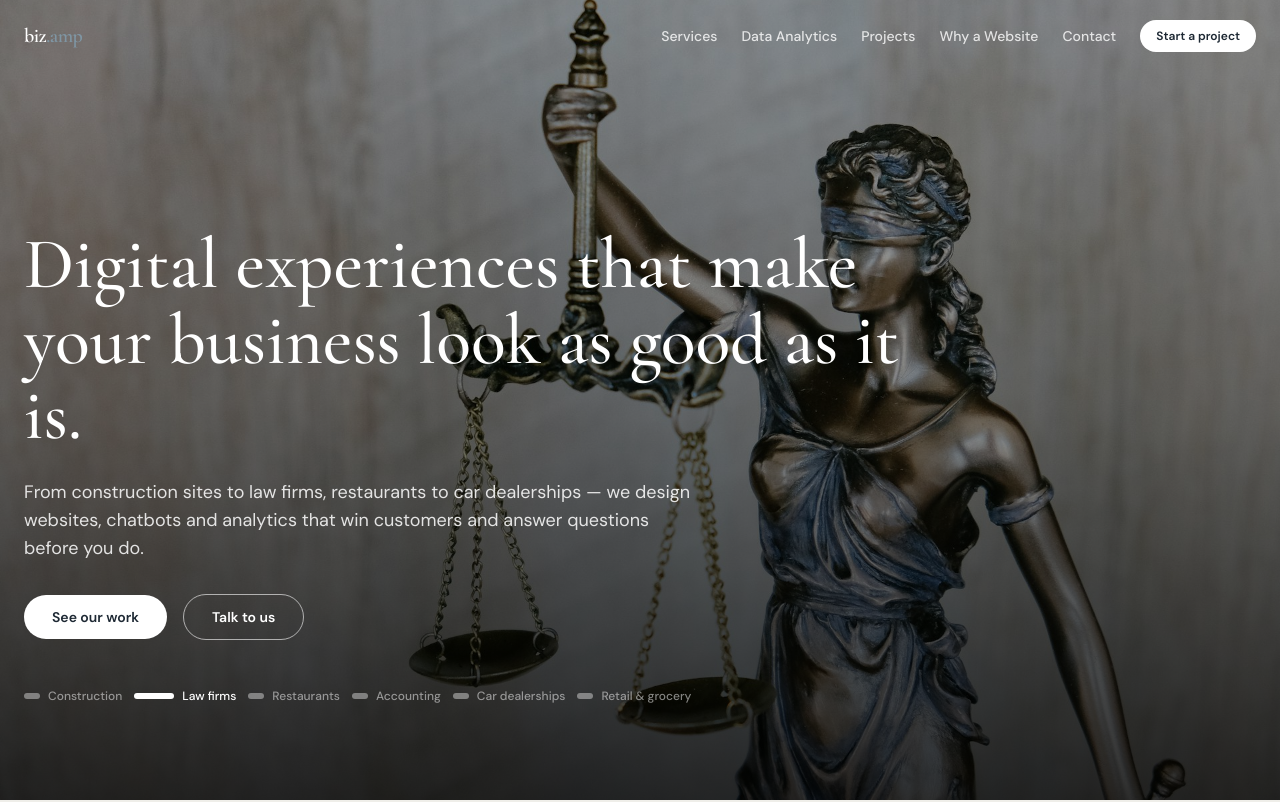
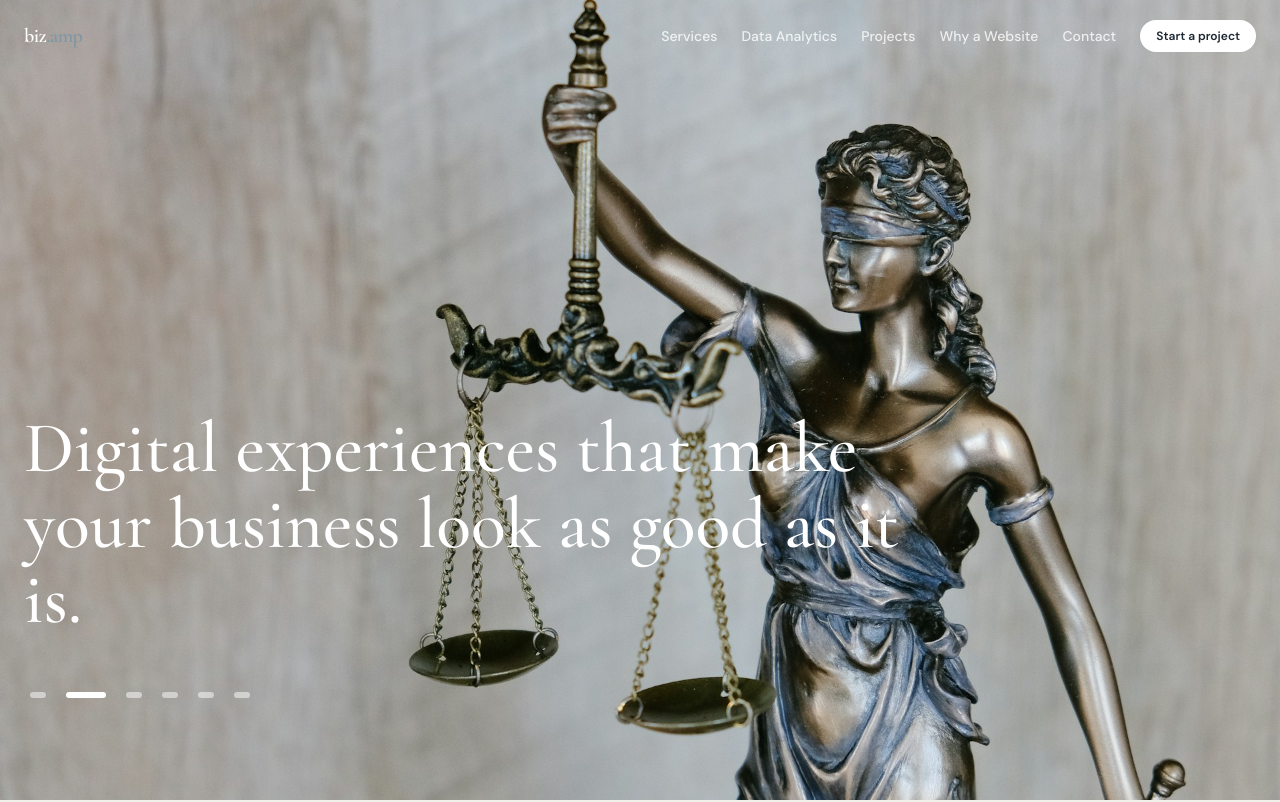
Before and after one commit to FRunesu/Hyphagrid, a React (Vite) app: page / in a window 1280 px wide. Shown: the top 802 px of the page. Built offline with nearby package versions, Linux system fonts and the light colour scheme.

Commit message:
Make hero full-screen with adaptive contrast and minimal text

```diff
--- a/src/components/Hero.jsx
+++ b/src/components/Hero.jsx
@@ -11,15 +11,63 @@ const slides = [
 ]
 const SLIDE_MS = 4500
 
+function contrastFor(image) {
+  try {
+    const canvas = document.createElement('canvas')
+    const width = 32
+    const height = 20
+    canvas.width = width
+    canvas.height = height
+    const context = canvas.getContext('2d', { willReadFrequently: true })
+    if (!context) return 0.68
+    context.drawImage(image, 0, 0, width, height)
+    const pixels = context.getImageData(0, 0, width, height).data
+    let total = 0
+    let count = 0
+    for (let y = 6; y < height; y += 1) {
+      for (let x = 0; x < 19; x += 1) {
+        const offset = (y * width + x) * 4
+        total += 0.2126 * pixels[offset] + 0.7152 * pixels[offset + 1] + 0.0722 * pixels[offset + 2]
+        count += 1
+      }
+    }
+    const brightness = total / count / 255
+    return Math.min(0.78, Math.max(0.48, 0.44 + brightness * 0.55))
+  } catch {
+    return 0.68
+  }
+}
+
 export default function Hero() {
   const [index, setIndex] = useState(0)
+  const [shade, setShade] = useState(0.58)
+
   useEffect(() => {
     const id = setInterval(() => setIndex((i) => (i + 1) % slides.length), SLIDE_MS)
     return () => clearInterval(id)
   }, [])
 
+  useEffect(() => {
+    let cancelled = false
+    const probe = new window.Image()
+    const updateShade = () => {
+      if (!cancelled) setShade(contrastFor(probe))
+    }
+    probe.onload = updateShade
+    probe.onerror = () => {
+      if (!cancelled) setShade(0.68)
+    }
+    probe.src = slides[index].src
+    if (probe.complete && probe.naturalWidth) updateShade()
+    return () => {
+      cancelled = true
+      probe.onload = null
+      probe.onerror = null
+    }
+  }, [index])
+
   return (
-    <section id="top" className="relative h-screen min-h-[640px] w-full overflow-hidden">
+    <section id="top" className="relative h-[100svh] min-h-[100svh] w-full overflow-hidden">
       <AnimatePresence>
         <motion.img
           key={slides[index].src}
@@ -32,40 +80,30 @@ export default function Hero() {
           transition={{ duration: 1.1, ease: [0.32, 0.72, 0, 1] }}
         />
       </AnimatePresence>
-      <div className="absolute inset-0 bg-gradient-to-t from-black/80 via-black/45 to-black/30" />
+      <div className="absolute inset-0" style={{ '--hero-shade': shade }} />
 
       <div className="relative z-10 mx-auto flex h-full max-w-7xl flex-col justify-end px-6 pb-24">
         <motion.h1
           initial={{ opacity: 0, y: 32 }}
           animate={{ opacity: 1, y: 0 }}
-          transition={{ delay: 0.3, duration: 0.8 }}
+          transition={{ delay: 0.25, duration: 0.8 }}
           className="max-w-4xl font-display text-5xl font-medium leading-[1.05] text-white md:text-7xl"
         >
           Digital experiences that make your business look as good as it is.
         </motion.h1>
-        <motion.p
-          initial={{ opacity: 0, y: 24 }}
-          animate={{ opacity: 1, y: 0 }}
-          transition={{ delay: 0.5, duration: 0.7 }}
-          className="mt-6 max-w-2xl text-lg text-white/85"
-        >
-          From construction sites to law firms, restaurants to car dealerships — we design websites,
-          chatbots and analytics that win customers and answer questions before you do.
-        </motion.p>
-        <motion.div
-          initial={{ opacity: 0, y: 24 }}
-          animate={{ opacity: 1, y: 0 }}
-          transition={{ delay: 0.7, duration: 0.7 }}
-          className="mt-8 flex flex-wrap items-center gap-4"
-        >
-          <a href="#projects" className="rounded-full bg-white px-7 py-3 text-sm font-semibold text-ink transition-colors hover:bg-accent hover:text-white">See our work</a>
-          <a href="#contact" className="rounded-full border border-white/60 px-7 py-3 text-sm font-semibold text-white transition-colors hover:bg-white/10">Talk to us</a>
-        </motion.div>
-        <div className="mt-12 flex items-center gap-3">
+        <div className="mt-12 flex items-center gap-2" role="group" aria-label="Choose a hero image">
           {slides.map((s, i) => (
-            <button key={s.src} onClick={() => setIndex(i)} aria-label={`Show ${s.label}`} className="group flex items-center gap-2">
-              <span className={`h-1.5 rounded-full transition-all duration-500 ${i === index ? 'w-10 bg-white' : 'w-4 bg-white/40 group-hover:bg-white/70'}`} />
-              <span className={`hidden text-xs font-medium transition-opacity md:inline ${i === index ? 'text-white' : 'text-white/50'}`}>{s.label}</span>
+            <button
+              key={s.src}
+              onClick={() => setIndex(i)}
+              aria-label={'Show ' + s.label}
+              aria-pressed={i === index}
+              className="group flex items-center justify-center rounded-full p-1.5"
+            >
+              <span className={i === index
+                ? 'h-1.5 w-10 rounded-full bg-white transition-all duration-500'
+                : 'h-1.5 w-4 rounded-full bg-white/50 transition-all duration-500 group-hover:bg-white/80'}
+              />
             </button>
           ))}
         </div>
```
